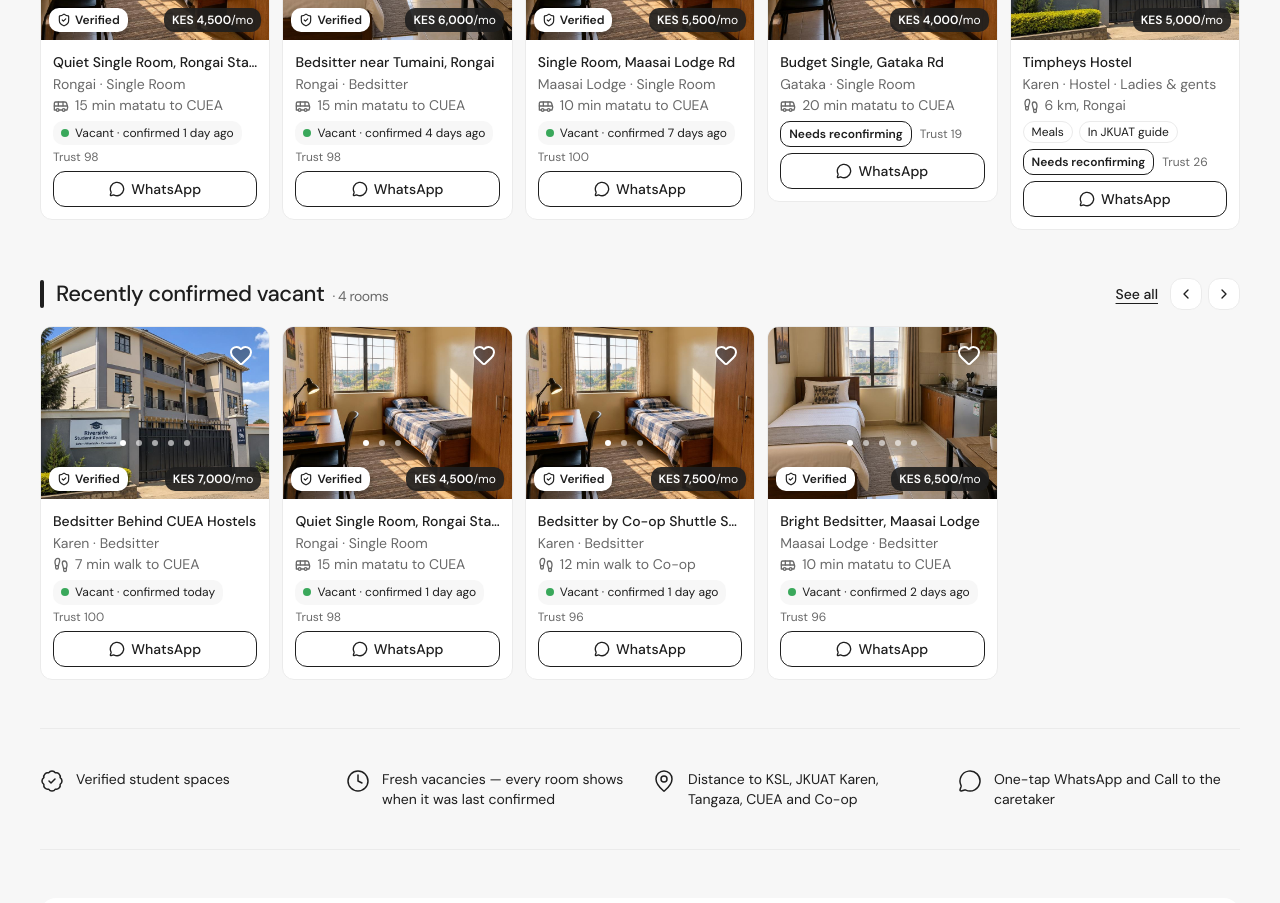
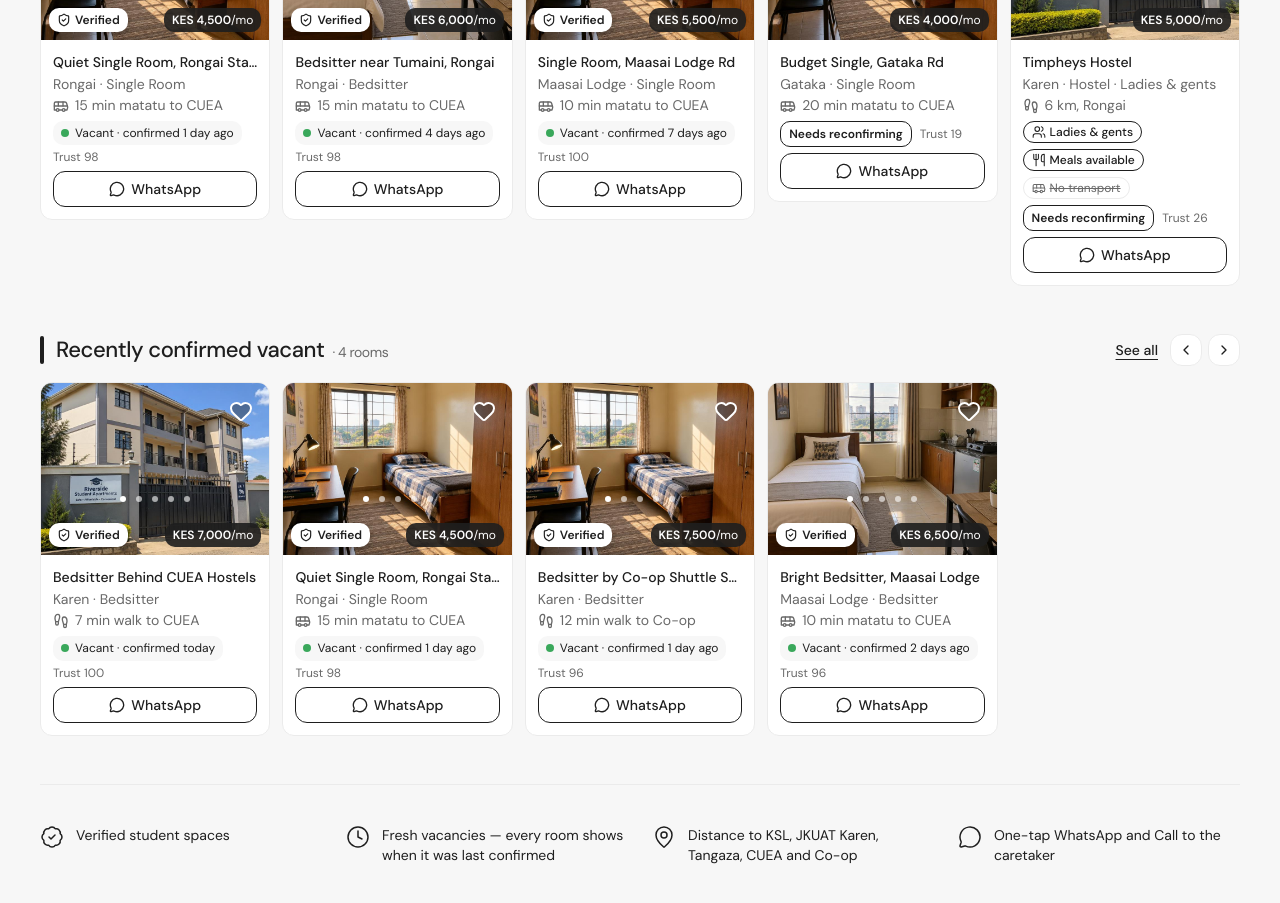
Before and after one commit to Ap-chaz/rommie-webapp, a React (Vite) app: page / in a window 1280 px wide. Shown: the part 3280-4183 px from the top of the page. Built offline with nearby package versions, Linux system fonts and the light colour scheme.

Commit message:
Hostel services as amenity icons

```diff
--- /dev/null
+++ b/src/components/HostelFacts.jsx
@@ -0,0 +1,44 @@
+import { Bus, Utensils, Users, Ban } from "lucide-react";
+import { cn } from "@/lib/utils";
+
+const genderText = { Ladies: "Ladies only", Gents: "Gents only", Mixed: "Ladies & gents" };
+
+/** The facts that decide a hostel for most students, each with an icon. Unavailable services are struck through. */
+function hostelFacts(room) {
+    const facts = [];
+    if (room.gender)
+        facts.push({ key: "gender", Icon: Users, label: genderText[room.gender], on: true });
+    facts.push({ key: "meals", Icon: Utensils, label: room.meals === "available" ? "Meals available" : "No meals", on: room.meals === "available" });
+    facts.push({ key: "transport", Icon: Bus, label: room.transport ? "Transport to campus" : "No transport", on: !!room.transport });
+    return facts;
+}
+
+/** Compact icon chips for cards. */
+export function HostelChips({ room, className }) {
+    return (<ul className={cn("flex flex-wrap gap-1.5 text-xs", className)} aria-label="Hostel services">
+      {hostelFacts(room).map(({ key, Icon, label, on }) => (<li key={key} className={cn("inline-flex items-center gap-1 rounded-full border px-2 py-0.5", on ? "border-hof font-medium" : "border-bebe text-foggy line-through decoration-1")}>
+          <Icon className="h-3.5 w-3.5 shrink-0" strokeWidth={1.75} aria-hidden/>
+          {label}
+        </li>))}
+    </ul>);
+}
+
+/** Larger icon list for the detail page. */
+export function HostelFactList({ room }) {
+    return (<ul className="grid gap-3 sm:grid-cols-3">
+      {hostelFacts(room).map(({ key, Icon, label, on }) => (<li key={key} className={cn("flex items-center gap-3 rounded-xl border p-3", on ? "border-hof" : "border-bebe text-foggy")}>
+          <span className="relative flex h-10 w-10 shrink-0 items-center justify-center rounded-full bg-faint">
+            <Icon className="h-5 w-5" strokeWidth={1.5} aria-hidden/>
+            {!on && <Ban className="absolute h-10 w-10 text-foggy" strokeWidth={1} aria-hidden/>}
+          </span>
+          <span className="font-medium">{label}</span>
+        </li>))}
+    </ul>);
+}
+
+/** Hostel services as rows for the "What this place offers" list: only what the hostel actually provides. */
+export function hostelOffers(room) {
+    if (room.roomType !== "hostel")
+        return [];
+    return hostelFacts(room).filter((f) => f.on);
+}
--- a/src/components/RoomCard.jsx
+++ b/src/components/RoomCard.jsx
@@ -3,6 +3,7 @@ import { Link } from "@/lib/router";
 import { Bus, Footprints, Heart, MessageCircle, ShieldCheck } from "lucide-react";
 import { useSaved } from "@/lib/saved";
 import { daysSince } from "@/services/api";
+import { HostelChips } from "@/components/HostelFacts";
 import { daysAgoLabel, formatKes, nearestCampus, roomTypeLabel, STALE_DAYS, whatsappLink } from "@/lib/format";
 import { cn } from "@/lib/utils";
 export function StatusLine({ room }) {
@@ -74,11 +75,7 @@ export function RoomCard({ room }) {
             <span>{distance}</span>
           </p>
         </Link>
-        {room.roomType === "hostel" && (<p className="flex flex-wrap gap-1.5 text-xs">
-            {room.meals === "available" && <span className="rounded-full border border-bebe px-2 py-0.5">Meals</span>}
-            {room.transport && <span className="rounded-full border border-bebe px-2 py-0.5">Transport</span>}
-            {room.jkuatListed && <span className="rounded-full border border-bebe px-2 py-0.5">In JKUAT guide</span>}
-          </p>)}
+        {room.roomType === "hostel" && <HostelChips room={room}/>}
         <div className="flex flex-wrap items-center gap-x-2 gap-y-1">
           <StatusChip room={room}/>
           <span className="text-xs text-foggy">Trust {room.caretaker.trustScore}</span>
--- a/src/components/caretaker/RoomForm.jsx
+++ b/src/components/caretaker/RoomForm.jsx
@@ -135,7 +135,7 @@ export function RoomForm({ initial, accountPhone, submitLabel, onSubmit, }) {
         const roomOptions = isHostel ? v.roomOptions.map((o) => ({ label: o.label, rentKes: toNum(o.rent), ...(o.maxRent ? { maxKes: toNum(o.maxRent) } : {}), billing: o.billing })) : undefined;
         const hostelFields = isHostel ? {
             roomOptions, gender: v.gender, meals: v.meals ? "available" : "none", transport: v.transport,
-            distanceLabel: v.distanceKm !== "" ? `${Number(v.distanceKm)} km to JKUAT Karen` : undefined,
+            distanceLabel: v.distanceKm !== "" ? `${Number(v.distanceKm)} km to campus` : undefined,
             registrationFeeKes: v.registrationFee ? toNum(v.registrationFee) : undefined,
         } : {};
         try {
@@ -197,7 +197,7 @@ export function RoomForm({ initial, accountPhone, submitLabel, onSubmit, }) {
                   <option value="Mixed">Ladies and gents</option>
                 </SelectInput>)}
             </Field>
-            <Field label="Distance to JKUAT Karen (km)" optional error={errors.distanceKm?.message}>
+            <Field label="Distance to campus (km)" optional error={errors.distanceKm?.message}>
               {(p) => <TextInput {...p} inputMode="decimal" placeholder="1.5" {...f.register("distanceKm")}/>}
             </Field>
             <Field label="Registration fee (KES)" optional error={errors.registrationFee?.message} hint="One-off, non-refundable.">
--- a/src/data/hostels.js
+++ b/src/data/hostels.js
@@ -1,5 +1,7 @@
 /**
- * Private hostels near JKUAT Karen, transcribed from the JKUAT Karen Dean of Students "Private Hostels Guide 2025".
+ * Private hostels in the Karen area, transcribed from the Karen Campus Dean of Students "Private Hostels Guide 2025".
+ * The guide serves students of all the nearby schools, not one campus. Where it names a campus we keep it in `nearCampus`;
+ * otherwise the distance is simply "to campus" as printed.
  * Prices and contacts are as printed there. Confirm with the hostel before paying: terms change each semester.
  * Not yet entered: Blue Plantinum's Homes (prices unclear on the scan) and Qejani's "superior double" rate.
  */
@@ -18,8 +20,8 @@ export const hostelSeeds = [
     { id: "h9", title: "Banaki Hostel", gender: "Ladies", capacity: 48, phone: "0720773363", km: 2, transport: true, meals: "available", options: [m("Monthly", 13000), sem("Per semester", 52000)] },
     { id: "h10", title: "Campus Lane", gender: "Ladies", capacity: 50, phone: "0722527293", km: 1, transport: true, meals: "available", options: [sem("Per semester", 52000), m("Monthly", 12000, 20000)] },
     { id: "h11", title: "Stanjo Hostels", gender: "Mixed", capacity: 50, phone: "0711308207", km: 0.8, transport: false, meals: "none", options: [m("Standard", 15000), m("Mid", 20000), m("Premium", 25000)] },
-    { id: "h12", title: "St. Francis Ladies Hostel", gender: "Ladies", capacity: 80, phone: "0712739345", distance: "Near the JKUAT Karen campus gate", transport: false, meals: "none", options: [m("Single (ensuite)", 15000, 19000), sem("Single, per semester", 60000, 75000), m("Sharing (ensuite)", 10000, 12500), sem("Sharing, per semester", 40000, 50000)] },
-    { id: "h13", title: "Buon Villa Hostels", gender: "Mixed", capacity: 88, phone: "0722703464", distance: "500 m walk from Co-operative University", transport: false, meals: "available", options: [m("4 sharing", 10000), m("3 sharing", 10500)], notes: "Electricity not included in the rent." },
+    { id: "h12", title: "St. Francis Ladies Hostel", gender: "Ladies", capacity: 80, phone: "0712739345", distance: "Near the JKUAT Karen campus gate", nearCampus: "JKUAT", transport: false, meals: "none", options: [m("Single (ensuite)", 15000, 19000), sem("Single, per semester", 60000, 75000), m("Sharing (ensuite)", 10000, 12500), sem("Sharing, per semester", 40000, 50000)] },
+    { id: "h13", title: "Buon Villa Hostels", gender: "Mixed", capacity: 88, phone: "0722703464", distance: "500 m walk from Co-operative University", nearCampus: "Co-op", transport: false, meals: "available", options: [m("4 sharing", 10000), m("3 sharing", 10500)], notes: "Electricity not included in the rent." },
     { id: "h14", title: "Qejani Student Residences", gender: "Mixed", capacity: 800, phone: "0800733533", km: 0.8, transport: false, meals: "none", options: [m("Quadruple", 12500), m("Double", 15500)], notes: "No meals: cook for yourself or buy from their cafeteria. Superior double rate to be confirmed." },
     { id: "h15", title: "Charles Heery Hostels", capacity: 120, phone: "0757527814", km: 0.2, transport: false, meals: "none", options: [m("Single", 12000), m("Sharing", 14500), m("Executive", 19500)] },
     { id: "h16", title: "Timpheys Hostel", gender: "Mixed", capacity: 75, phone: "0769733329", distance: "6 km, Rongai", transport: false, meals: "available", options: [m("4-6 sharing", 5000)] },
--- a/src/data/mockData.js
+++ b/src/data/mockData.js
@@ -43,7 +43,8 @@ const hostelRooms = hostelSeeds.map((h, i) => ({
     depositTerms: h.deposit ?? (h.regFee ? `KES ${h.regFee.toLocaleString("en-KE")} non-refundable fee` : "Ask the hostel"),
     area: h.km === 6 ? "Rongai" : "Karen",
     distances: {},
-    distanceLabel: h.km != null ? `${h.km < 1 ? h.km * 1000 + " m" : h.km + " km"} to JKUAT Karen` : h.distance,
+    distanceLabel: h.km != null ? `${h.km < 1 ? h.km * 1000 + " m" : h.km + " km"} to campus` : h.distance,
+    nearCampus: h.nearCampus,
     matatuFareKes: 0,
     amenities: [],
     status: "Vacant",
@@ -53,7 +54,7 @@ const hostelRooms = hostelSeeds.map((h, i) => ({
     transport: h.transport,
     roomOptions: h.options,
     registrationFeeKes: h.regFee,
-    jkuatListed: true,
+    inGuide: true,
     notes: h.notes,
     photos: photos(i),
     mapLink: `https://www.google.com/maps/search/?api=1&query=${encodeURIComponent(h.title + ", Karen, Nairobi")}`,
--- a/src/pages/RoomDetailPage.jsx
+++ b/src/pages/RoomDetailPage.jsx
@@ -11,6 +11,7 @@ import { ReportModal } from "@/components/ReportModal";
 import { Button } from "@/components/ui/button";
 import { Dialog, DialogContent, DialogTitle } from "@/components/ui/dialog";
 import { cn } from "@/lib/utils";
+import { hostelOffers } from "@/components/HostelFacts";
 import { campusShort, daysAgoLabel, formatKes, optionPrice, roomTypeLabel, whatsappLink } from "@/lib/format";
 const roomQuery = (id) => queryOptions({ queryKey: ["room", id], queryFn: () => getRoom(id) });
 const amenityIcon = { "Water 24/7": Droplets, WiFi: Wifi, Tokens: Zap, "Gated Security": ShieldCheck };
@@ -123,6 +124,10 @@ export default function RoomDetailPage() {
     const saved = isSaved(room.id);
     const save = () => toggle(room.id);
     const days = daysSince(room.lastConfirmedVacantAt);
+    const offers = [
+        ...room.amenities.map((a) => ({ key: a, Icon: amenityIcon[a], label: amenityLabel[a] })),
+        ...hostelOffers(room),
+    ];
     return (<div className="page-container max-w-[1180px] py-6 pb-10">
       <h1 className="text-page">{room.title}</h1>
       <div className="mt-2 flex flex-wrap items-center justify-between gap-2">
@@ -171,14 +176,9 @@ export default function RoomDetailPage() {
                     <span className="font-semibold">{optionPrice(o)}</span>
                   </li>))}
               </ul>
-              <dl className="mt-4 grid grid-cols-2 gap-4">
-                <div><dt className="text-foggy">Who can stay</dt><dd>{room.gender === "Mixed" ? "Ladies and gents" : room.gender ?? "Ask the hostel"}</dd></div>
-                <div><dt className="text-foggy">Meals</dt><dd>{room.meals === "available" ? "Available" : "Not provided"}</dd></div>
-                <div><dt className="text-foggy">Transport to campus</dt><dd>{room.transport ? "Available" : "Not provided"}</dd></div>
-                {room.registrationFeeKes ? <div><dt className="text-foggy">Registration fee</dt><dd>{formatKes(room.registrationFeeKes)} (non-refundable)</dd></div> : null}
-              </dl>
+              {room.registrationFeeKes ? <p className="mt-3"><span className="text-foggy">Registration fee: </span>{formatKes(room.registrationFeeKes)} (non-refundable)</p> : null}
               {room.notes && <p className="mt-3 text-foggy">{room.notes}</p>}
-              {room.jkuatListed && <p className="mt-3 flex items-center gap-1.5 text-sm font-medium"><ShieldCheck className="h-4 w-4"/> Listed in the JKUAT Karen Dean of Students hostels guide (2025)</p>}
+              {room.inGuide && <p className="mt-3 flex items-center gap-1.5 text-sm font-medium"><ShieldCheck className="h-4 w-4"/> Listed in the Karen Campus private hostels guide (2025)</p>}
               <p className="mt-3 text-sm text-foggy">Get a signed agreement that states the rent, services and deposit before you pay.</p>
             </section>)}
 
@@ -205,15 +205,12 @@ export default function RoomDetailPage() {
             <a href={room.mapLink} target="_blank" rel="noreferrer" className="mt-4 inline-flex items-center gap-1.5 font-medium underline"><MapPin className="h-4 w-4"/> Open in Google Maps</a>
           </section>
 
-          <section className="py-6">
+          {offers.length > 0 && (<section className="py-6">
             <h2 className="text-section mb-2">What this place offers</h2>
             <ul className="divide-y divide-bebe">
-              {room.amenities.map((a) => {
-            const I = amenityIcon[a];
-            return <li key={a} className="flex items-center gap-4 py-3.5 text-base"><I className="h-6 w-6" strokeWidth={1.5}/> {amenityLabel[a]}</li>;
-        })}
+              {offers.map(({ key, Icon, label }) => (<li key={key} className="flex items-center gap-4 py-3.5 text-base"><Icon className="h-6 w-6" strokeWidth={1.5}/> {label}</li>))}
             </ul>
-          </section>
+          </section>)}
 
           <section className="py-6">
             <h2 className="text-section mb-4">Your caretaker</h2>
--- a/src/services/api.js
+++ b/src/services/api.js
@@ -93,7 +93,7 @@ export async function getRooms(filters = {}) {
             return false;
         if (filters.amenities?.length && !filters.amenities.every((a) => r.amenities.includes(a)))
             return false;
-        if (filters.near && !(r.jkuatListed && filters.near === "JKUAT") && minutesTo(r, filters.near) > 20)
+        if (filters.near && !(r.inGuide && (!r.nearCampus || r.nearCampus === filters.near)) && minutesTo(r, filters.near) > 20)
             return false;
         return true;
     });
--- a/src/types/index.js
+++ b/src/types/index.js
@@ -50,10 +50,11 @@
  * @property {Gender} [gender]               Hostels only. Leave empty for open rentals.
  * @property {Meals} [meals]                 Hostels only.
  * @property {boolean} [transport]           Hostels only: the hostel runs transport to campus.
- * @property {string} [distanceLabel]        Hostels only, e.g. "2.5 km to JKUAT Karen".
+ * @property {string} [distanceLabel]        Hostels only, e.g. "2.5 km to campus".
  * @property {RoomOption[]} [roomOptions]    Hostels only. rentKes is the cheapest option as a monthly figure.
  * @property {number} [registrationFeeKes]   One-off non-refundable fee some hostels charge.
- * @property {boolean} [jkuatListed]         Appears in the JKUAT Karen Dean of Students private hostels guide.
+ * @property {boolean} [inGuide]              Appears in the Karen Campus Dean of Students private hostels guide (2025), which covers all nearby schools.
+ * @property {Campus} [nearCampus]           The campus the guide names for this hostel, when it names one.
  * @property {string} [notes]                Extra terms, e.g. "Electricity not included".
  * @property {boolean} [hidden]  Set by an admin to take a stale or reported listing off the public site.
  */
```
Also changed, not shown: 1 other file (tests, documents, lock files or other folders).
